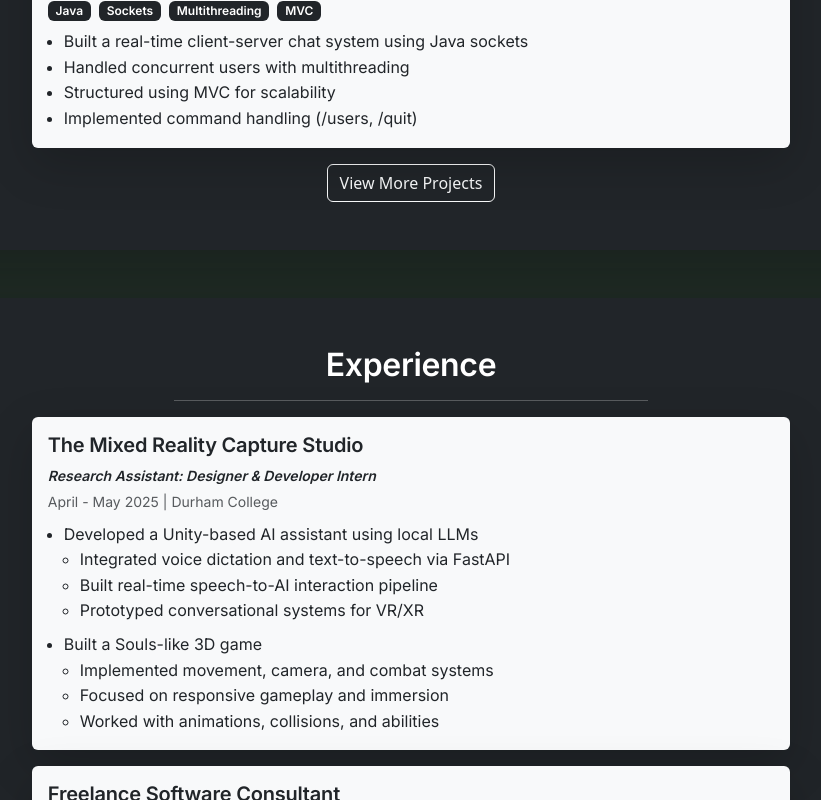
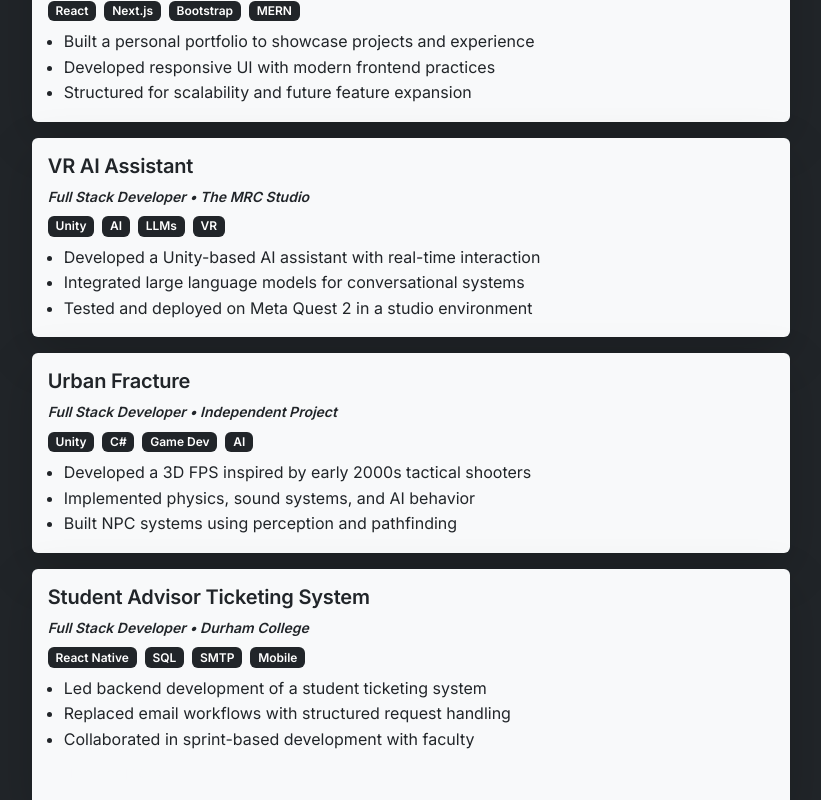
Before and after one commit to RamiyanGangatharan/Portfolio2025, a Next.js app in the folder client/: page / in a window 1280 px wide. Shown: the part 920-1720 px from the top of the page, without its empty margins (229-1050 px from the left). Built offline with nearby package versions, Linux system fonts and the light colour scheme.

Commit message:
fixed a typo

```diff
--- a/client/src/pages/index.js
+++ b/client/src/pages/index.js
@@ -53,41 +53,121 @@ export default function Home() {
 
         {/* PROJECTS SECTION */}
         <div className="text-white bg-dark shadow-lg border-0 p-4 p-md-5 mb-4 mt-4 rounded w-100">
-        <h2 className="fw-bold fs-2 fs-md-1">FeaturedProjects</h2>
-        <hr className="w-50 mx-auto opacity-25" />
-
+          <h2 className="fw-bold fs-2 fs-md-1">Featured Projects</h2>
+          <hr className="w-50 mx-auto opacity-25" />
         <div className="card bg-light border-0 shadow-lg mb-3 mt-3">
           <div className="card-body text-start">
 
             <h3 className="text-dark fw-bold fs-5 fs-md-3">
-              TabletopSync Chat System
+              Portfolio Website
             </h3>
 
             <p className="text-dark fw-semibold fst-italic small mb-2">
-              Real-time Multithreaded Chat Application
+              Full Stack Developer • Independent Project
             </p>
 
             <div className="mb-2 d-flex flex-wrap gap-2">
-              <span className="badge bg-dark">Java</span>
-              <span className="badge bg-dark">Sockets</span>
-              <span className="badge bg-dark">Multithreading</span>
-              <span className="badge bg-dark">MVC</span>
+              <span className="badge bg-dark">React</span>
+              <span className="badge bg-dark">Next.js</span>
+              <span className="badge bg-dark">Bootstrap</span>
+              <span className="badge bg-dark">MERN</span>
             </div>
 
             <ul className="ps-3 text-dark mb-0">
-              <li>Built a real-time client-server chat system using Java sockets</li>
-              <li>Handled concurrent users with multithreading</li>
-              <li>Structured using MVC for scalability</li>
-              <li>Implemented command handling (/users, /quit)</li>
+              <li>Built a personal portfolio to showcase projects and experience</li>
+              <li>Developed responsive UI with modern frontend practices</li>
+              <li>Structured for scalability and future feature expansion</li>
             </ul>
 
           </div>
         </div>
 
-        <Link href="/projects" className="btn btn-outline-light w-md-auto">
-              View More Projects
+        {/* VR AI Assistant */}
+        <div className="card bg-light border-0 shadow-lg mb-3 mt-3">
+          <div className="card-body text-start">
+
+            <h3 className="text-dark fw-bold fs-5 fs-md-3">
+              VR AI Assistant
+            </h3>
+
+            <p className="text-dark fw-semibold fst-italic small mb-2">
+              Full Stack Developer • The MRC Studio
+            </p>
+
+            <div className="mb-2 d-flex flex-wrap gap-2">
+              <span className="badge bg-dark">Unity</span>
+              <span className="badge bg-dark">AI</span>
+              <span className="badge bg-dark">LLMs</span>
+              <span className="badge bg-dark">VR</span>
+            </div>
+
+            <ul className="ps-3 text-dark mb-0">
+              <li>Developed a Unity-based AI assistant with real-time interaction</li>
+              <li>Integrated large language models for conversational systems</li>
+              <li>Tested and deployed on Meta Quest 2 in a studio environment</li>
+            </ul>
+
+          </div>
+        </div>
+
+        {/* Urban Fracture */}
+        <div className="card bg-light border-0 shadow-lg mb-3 mt-3">
+          <div className="card-body text-start">
+
+            <h3 className="text-dark fw-bold fs-5 fs-md-3">
+              Urban Fracture
+            </h3>
+
+            <p className="text-dark fw-semibold fst-italic small mb-2">
+              Full Stack Developer • Independent Project
+            </p>
+
+            <div className="mb-2 d-flex flex-wrap gap-2">
+              <span className="badge bg-dark">Unity</span>
+              <span className="badge bg-dark">C#</span>
+              <span className="badge bg-dark">Game Dev</span>
+              <span className="badge bg-dark">AI</span>
+            </div>
+
+            <ul className="ps-3 text-dark mb-0">
+              <li>Developed a 3D FPS inspired by early 2000s tactical shooters</li>
+              <li>Implemented physics, sound systems, and AI behavior</li>
+              <li>Built NPC systems using perception and pathfinding</li>
+            </ul>
+
+          </div>
+        </div>
+
+        {/* Student Advisor Ticketing System */}
+        <div className="card bg-light border-0 shadow-lg mb-3 mt-3">
+          <div className="card-body text-start">
+
+            <h3 className="text-dark fw-bold fs-5 fs-md-3">
+              Student Advisor Ticketing System
+            </h3>
+
+            <p className="text-dark fw-semibold fst-italic small mb-2">
+              Full Stack Developer • Durham College
+            </p>
+
+            <div className="mb-2 d-flex flex-wrap gap-2">
+              <span className="badge bg-dark">React Native</span>
+              <span className="badge bg-dark">SQL</span>
+              <span className="badge bg-dark">SMTP</span>
+              <span className="badge bg-dark">Mobile</span>
+            </div>
+
+            <ul className="ps-3 text-dark mb-0">
+              <li>Led backend development of a student ticketing system</li>
+              <li>Replaced email workflows with structured request handling</li>
+              <li>Collaborated in sprint-based development with faculty</li>
+            </ul>
+<Link href="/projects" className="btn btn-outline-light w-md-auto">
+              View Projects
             </Link>
-      </div>
+          </div>
+        </div>
+        </div>
 
         <div className="text-white bg-dark shadow-lg border-0 p-4 p-md-5 mb-4 mt-4 rounded w-100">
           <h2 className="fw-bold fs-2 fs-md-1">Experience</h2>
@@ -106,7 +186,7 @@ export default function Home() {
               </p>
 
               <p className="text-muted small mb-2">
-                April - May 2025 | Durham College
+                April - May 2025 | Durham College | in-person at The MRC Studio
               </p>
 
               <ul className="ps-3 text-dark mb-0">
```
